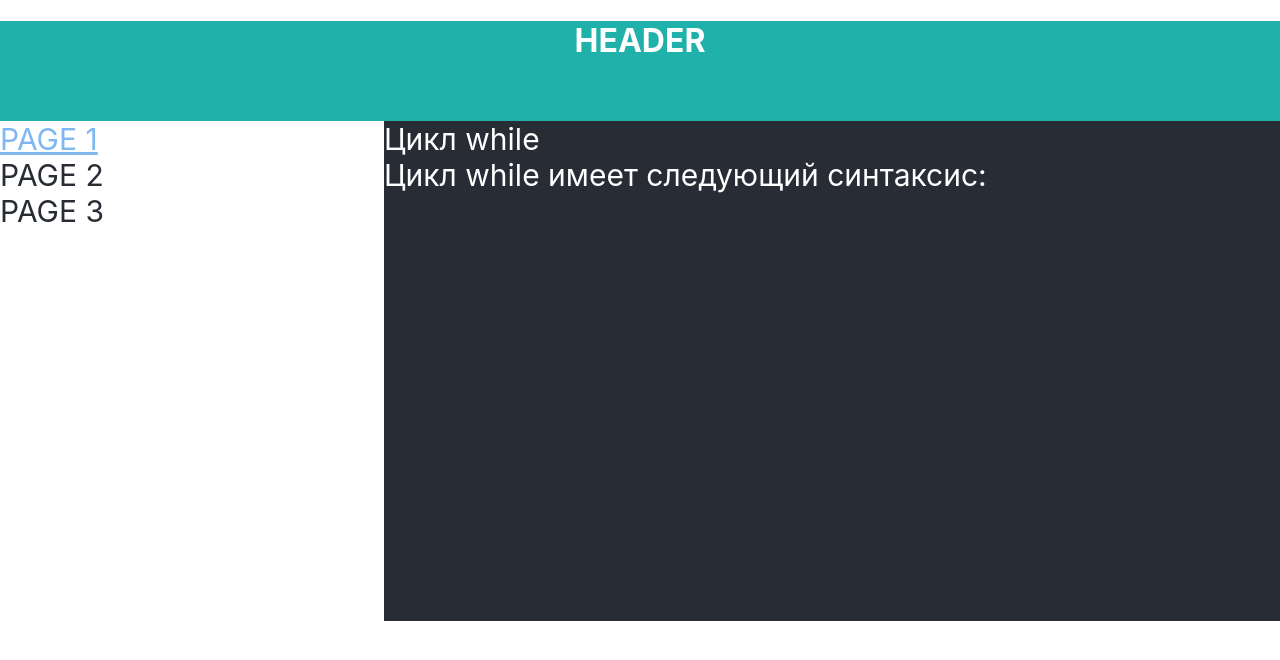
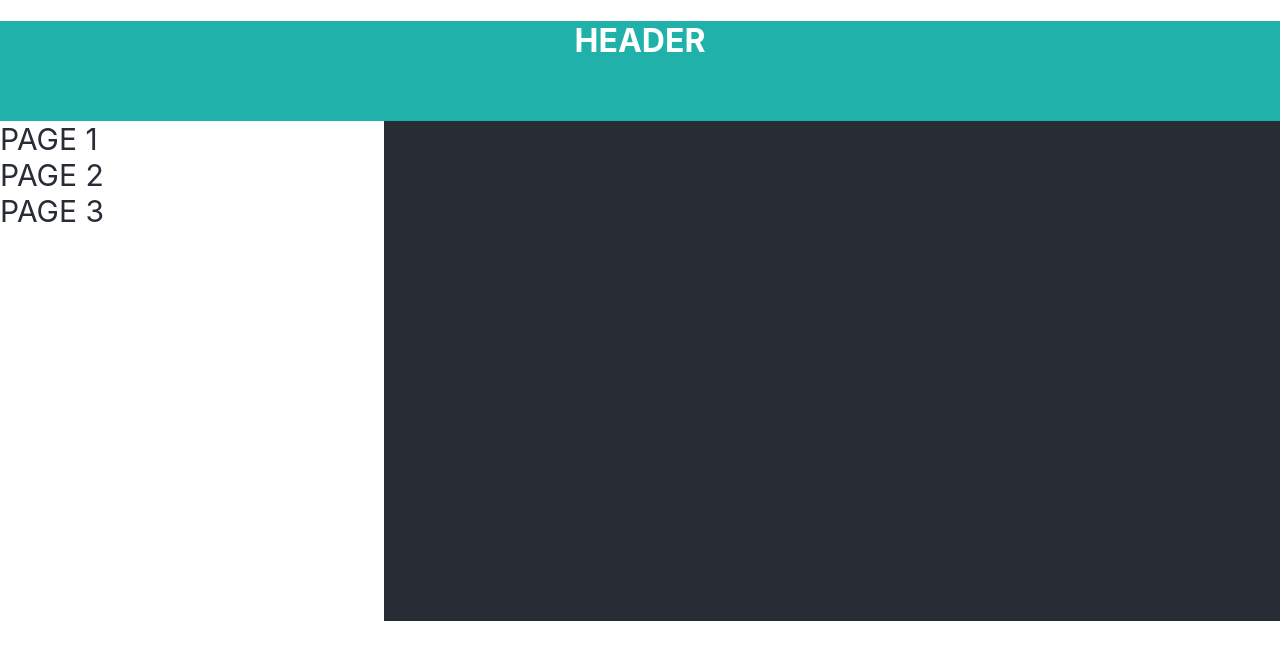
Before and after one commit to dktwho/dop-2-4, a React (Create React App) app: page / in a window 1280 px wide. Before the commit this address led to /page/0. Shown: the top 660 px of the page. Built offline with nearby package versions, Linux system fonts and the light colour scheme.

Commit message:
add navLink and outlet

```diff
--- a/src/App.tsx
+++ b/src/App.tsx
@@ -1,13 +1,28 @@
 import React, {useState} from 'react';
 import './App.css';
 import {Site} from "./components/Site";
+import {NavLink, Outlet} from "react-router-dom";
+import styles from "./components/Site.module.css";
 
 
 function App() {
     return (
-        <div>
-            <Site/>
-        </div>
+        <>
+            <div className={styles.header}><h1>HEADER</h1></div>
+            <div className={styles.body}>
+                <div className={styles.nav}>
+                    <div><NavLink to={'/page/0'} className={({isActive}) => isActive ? styles.active : styles.navLink}>PAGE
+                        1</NavLink></div>
+                    <div><NavLink to={'/page/1'} className={({isActive}) => isActive ? styles.active : styles.navLink}>PAGE
+                        2</NavLink></div>
+                    <div><NavLink to={'/page/2'} className={({isActive}) => isActive ? styles.active : styles.navLink}>PAGE
+                        3</NavLink></div>
+                </div>
+                <div className={styles.content}>
+                    <Outlet/>
+                </div>
+            </div>
+        </>
     );
 }
 
```
